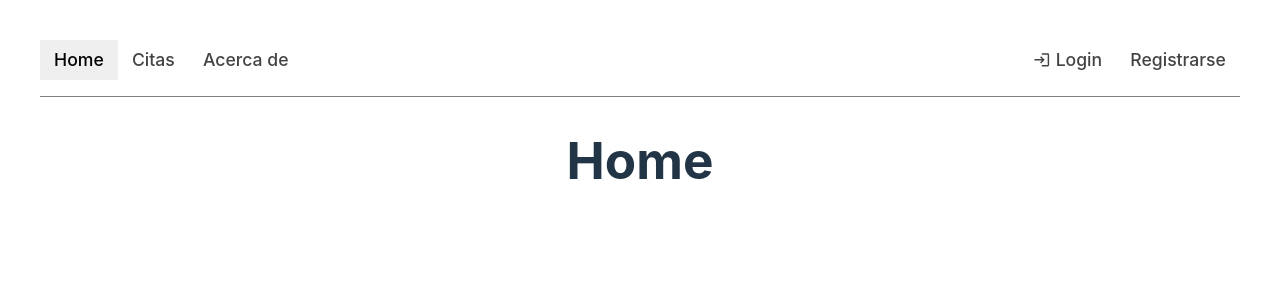
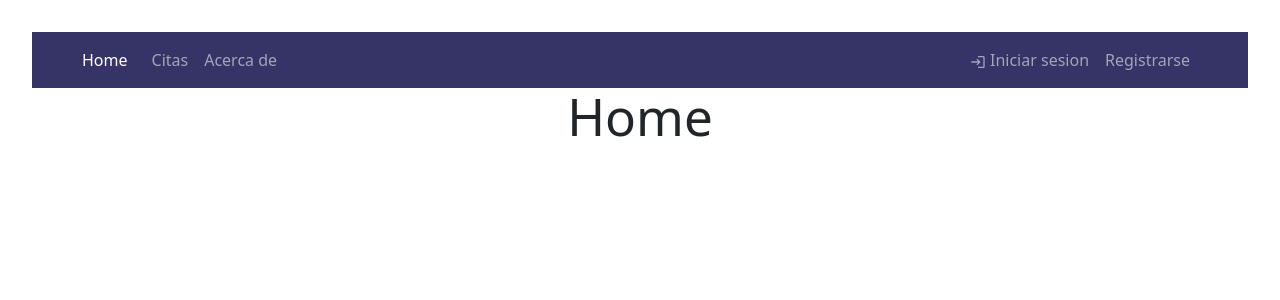
Before and after one commit to fran1893/dentalClinicFrontend, a React (Vite) app: page / in a window 1280 px wide. Shown: the top 300 px of the page. Built offline with nearby package versions, Linux system fonts and the light colour scheme.

Commit message:
Add bootstrap and implementation on header container

```diff
--- a/package.json
+++ b/package.json
@@ -12,7 +12,9 @@
   "dependencies": {
     "@reduxjs/toolkit": "^1.9.5",
     "axios": "^1.4.0",
+    "bootstrap": "^5.2.3",
     "react": "^18.2.0",
+    "react-bootstrap": "^2.7.4",
     "react-dom": "^18.2.0",
     "react-icons": "^4.8.0",
     "react-jwt": "^1.1.8",
--- a/src/App.scss
+++ b/src/App.scss
@@ -1,6 +1 @@
-#root {
-  max-width: 1280px;
-  margin: 0 auto;
-  padding: 2rem;
-  text-align: center;
-}
+@import "./custom.scss";
--- a/src/components/header/Header.jsx
+++ b/src/components/header/Header.jsx
@@ -2,88 +2,68 @@
 import { NavLink, useNavigate } from "react-router-dom";
 import "./Header.scss";
 import { useSelector } from "react-redux";
-import { updateAuthStoreStateLogOut } from "../../features/authentication/updateAuthState";
+import {updateAuthStoreStateLogOut } from "../../features/authentication/updateAuthState";
 import {
   MdPersonOutline,
   MdOutlineLogout,
-  MdKeyboardArrowDown,
   MdOutlineLogin,
 } from "react-icons/md";
+import Container from "react-bootstrap/Container";
+import Nav from "react-bootstrap/Nav";
+import Navbar from "react-bootstrap/Navbar";
+import NavDropdown from "react-bootstrap/NavDropdown";
 
 export default function Header() {
-  // HOOKS
+  // hooks
   const navigate = useNavigate();
   const authState = useSelector((state) => state.auth);
   const isLoggedIn = authState.isLoggedIn;
   const { name, role } = authState.userInfo;
   const isAdmin = role == "admin";
 
-  // HANDLERS
+  // handlers
   const handleLogout = () => {
     updateAuthStoreStateLogOut();
     navigate("/");
   };
 
-  // RETURN
   return (
     <div className="Header">
-      <nav className="navbar">
-        <ul className="navbar-nav">
-          <li className="nav-item">
-            <NavLink to="/">Home</NavLink>
-          </li>
-          <li className="nav-item">
-            <NavLink to="/dates">Citas</NavLink>
-          </li>
-          <li className="nav-item">
-            <NavLink to="/about">Acerca de</NavLink>
-          </li>
-          {isAdmin && (
-            <>
-              <li className="nav-item">
-                <NavLink to="/admin">Admin</NavLink>
-              </li>
-            </>
-          )}
-        </ul>
-
-        <ul className="navbar-nav">
-          {!isLoggedIn && (
-            <>
-              <li className="nav-item">
-                <NavLink to="/login">
-                  <MdOutlineLogin />
-                  Login
+      <Navbar collapseOnSelect expand="lg" bg="dark" variant="dark">
+        <Container>
+          <Navbar.Brand href="/">Home</Navbar.Brand>
+          <Navbar.Toggle aria-controls="responsive-navbar-nav" />
+          <Navbar.Collapse id="responsive-navbar-nav">
+            <Nav className="me-auto">
+              <NavLink className="nav-link" to="/dates">Citas</NavLink>
+              <NavLink className="nav-link" to="/about">Acerca de</NavLink>
+              {isAdmin && <NavLink className="nav-link" to="/admin">Admin</NavLink>}
+            </Nav>
+            {!isLoggedIn && (
+              <Nav>
+                <NavLink className="nav-link" to="/login">
+                  <MdOutlineLogin /> Iniciar sesion
                 </NavLink>
-              </li>
-              <li className="nav-item">
-                <NavLink to="/register">Registrarse</NavLink>
-              </li>
-            </>
-          )}
-          {isLoggedIn && (
-            <>
-              <li className="nav-item dropdown ">
-                <a>
-                  <MdPersonOutline className="icon" />
-                  {name} <MdKeyboardArrowDown />
-                </a>
-
-                <ul className="dropdown-menu">
-                  <li className="dropdown-item">
-                    <NavLink to="/profile">Perfil</NavLink>
-                  </li>
-                  <li className="dropdown-item">
+                <NavLink className="nav-link" to="/register">Registrarse</NavLink>
+              </Nav>
+            )}
+            {isLoggedIn && (
+              <Nav>
+                <NavDropdown title={name} id="collasible-nav-dropdown">
+                  <NavDropdown.Item  href="/profile">
+                    <MdPersonOutline /> Perfil
+                  </NavDropdown.Item>
+                  <NavDropdown.Item>
                     <a onClick={handleLogout}>
                       <MdOutlineLogout /> Cerrar sesión
                     </a>
-                  </li>
-                </ul>
-              </li>
-            </>
-          )}
-        </ul>
-      </nav>
+                  </NavDropdown.Item>
+                </NavDropdown>
+              </Nav>
+            )}
+          </Navbar.Collapse>
+        </Container>
+      </Navbar>
     </div>
   );
 }
--- a/src/components/header/Header.scss
+++ b/src/components/header/Header.scss
@@ -1,68 +1,8 @@
 .Header {
-    border-bottom: 1px solid gray;
-    padding-bottom: 1em;
-
-    .navbar {
-        display: flex;
-        text-align: left;
-        justify-content: space-between;
+    .active {
+        color: #fff
     }
-
-    .navbar-nav {
-        display: flex;
-    }
-
-    .icon {
-        font-size: 1.2em;
-    }
-
-    .navbar-nav,
-    .dropdown-menu {
-        list-style: none;
-        padding: 0;
-        margin: 0;
-    }
-
-    .dropdown-menu {
-        display: none;
-        position: absolute;
-        background-color: white;
-        box-shadow: rgba(100, 100, 111, 0.2) 0px 7px 29px 0px;
-    }
-
-    .nav-item {
-        a {
-            display: flex;
-            align-items: center;
-            gap: 0.3em;
-            color: #434343;
-            padding: 0.4em 0.8em;
-            cursor: pointer;
-            transition: 0.4s;
-            font-size: 1.1em;
-
-            &:hover,
-            &.active {
-                color: black;
-                background-color: rgb(239, 239, 239);
-            }
-        }
-        &.dropdown {
-            &:hover {
-                a {
-                    background-color: transparent;
-                }
-
-                .dropdown-menu {
-                    display: block;
-                }
-
-                .dropdown-item {
-                    &:hover {
-                        background-color: rgb(239, 239, 239);
-                    }
-                }
-            }
-        }
+    a {
+        font-size: 1.0em;
     }
 }
--- /dev/null
+++ b/src/custom.scss
@@ -0,0 +1,21 @@
+#root {
+    max-width: 1280px;
+    margin: 0 auto;
+    padding: 2rem;
+    text-align: center;
+  }
+
+$white: #ffffff;
+
+$theme-colors: (
+    "light":      #eec6d6,
+    "dark":       #363367,
+    "primary":    #5077b7,
+    "secondary":  #98adc5,
+    "info":       #b3dff3,
+    "success":    #3fc77b,
+    "warning":    #edd435,
+    "danger":     #fa312c,
+);
+
+@import 'bootstrap/scss/bootstrap.scss';
```
Also changed, not shown: 1 other file (tests, documents, lock files or other folders).
